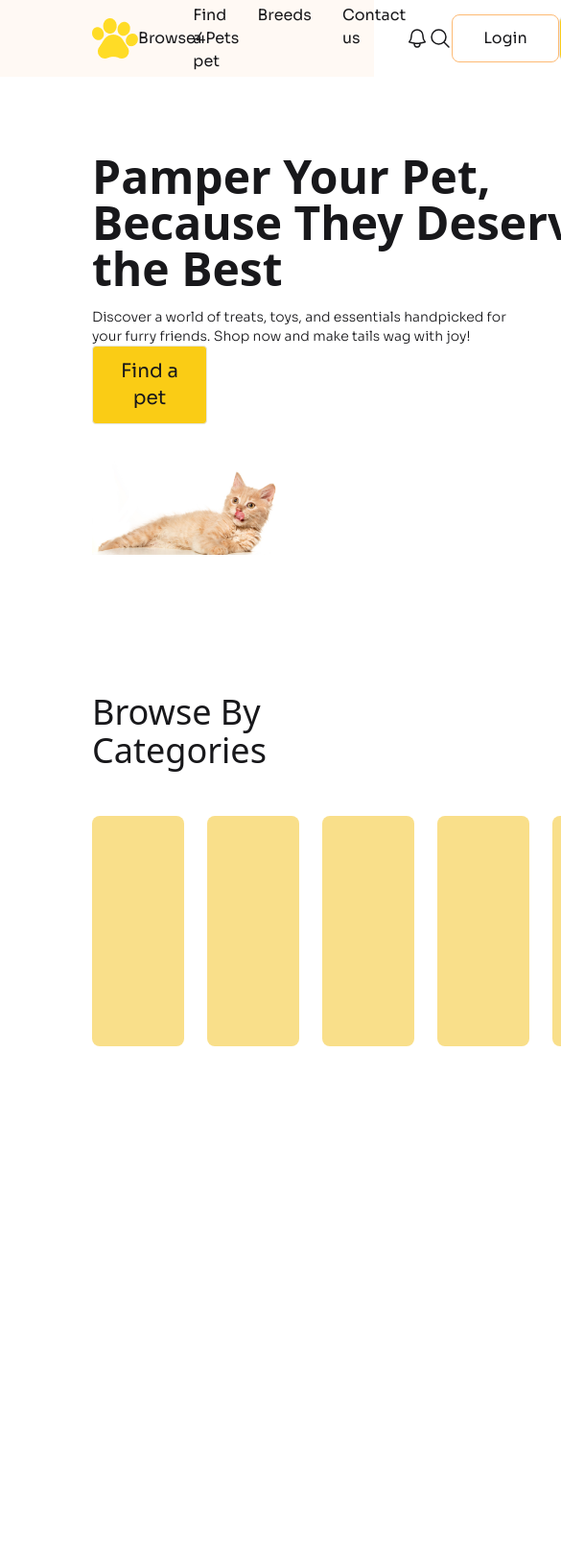
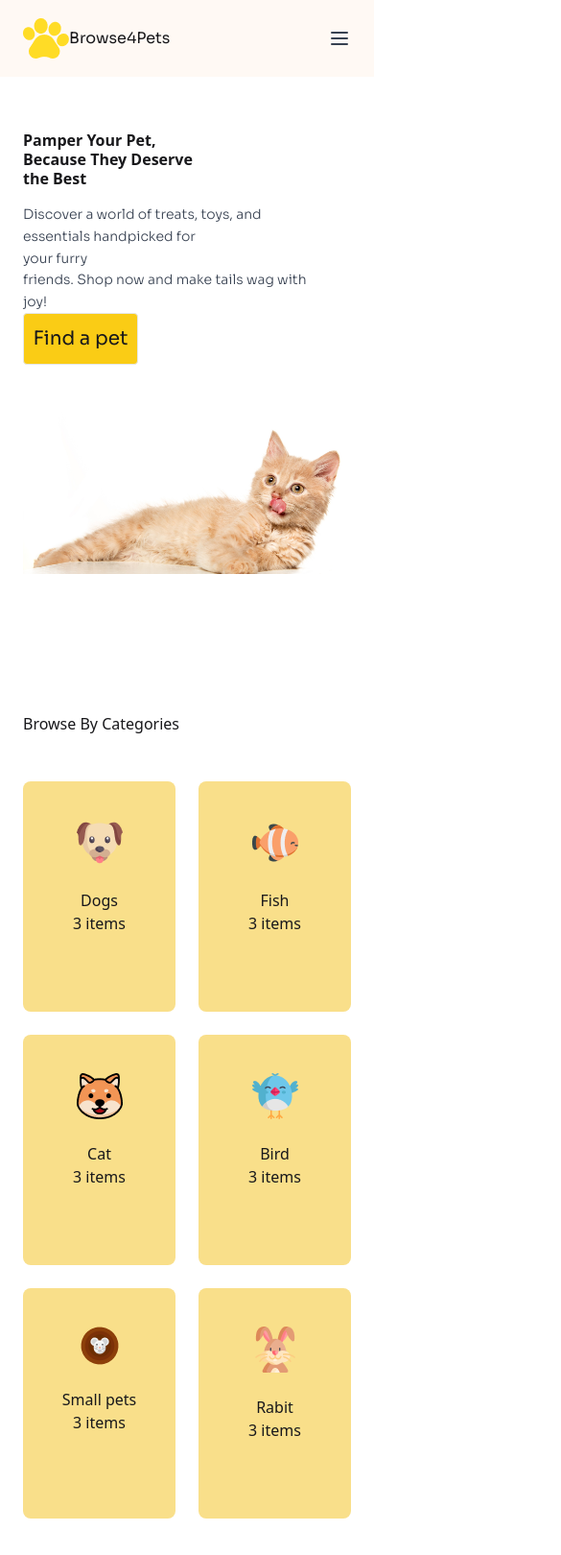
Before and after one commit to nusurhamid/assaignment-3-pet-shop, a plain HTML site: page index.html in a window 390 px wide. Shown: the top 1620 px of the page at 96% size, 585 px wide, since content can reach past the window. Before the commit the page ends 1214 px from the top, so only its background shows below. Drawn offline with nearby package versions, Linux system fonts and the light colour scheme; a web font is replaced by a local one.

Commit message:
second after recovery

```diff
--- a/index.html
+++ b/index.html
@@ -8,6 +8,7 @@
   <link href="https://cdn.jsdelivr.net/npm/daisyui@5" rel="stylesheet" type="text/css" />
   <script src="https://cdn.jsdelivr.net/npm/@tailwindcss/browser@4"></script>
   <script src="https://cdn.tailwindcss.com"></script>
+  <meta name="viewport" content="width=device-width, initial-scale=1.0">
   <script>
     tailwind.config = {
       theme: {
@@ -45,22 +46,29 @@
 </head>
 
 
-<body class="adlam-display-regular">
+<body class="adlam-display-regular  ">
 
-  <header class="sora-font bg-[#FFF9F4] lg:py-6 px-24 w-full h-20 flex flex-1 justify-between items-center mb-20">
-
-    <div class="flex flex-1 items-center">
+  <header class="sora-font bg-[#FFF9F4] w-full py-4 px-6 lg:px-24 flex justify-between items-center mb-10 gap-5">
+<!-- logo -->
+    <div class="flex  items-center">
       <img src="c1-assets/logo-header.png" alt="">
-      <h2 class="flex-1">Browse<span class="text-[rgba(255, 220, 38, 1)]">4</span>Pets</h2>
+      <h2 class="">Browse<span class="text-[rgba(255, 220, 38, 1)]">4</span>Pets</h2>
     </div>
-
-    <div class="flex flex-1 justify-between gap-8">
+<!-- Hamburger Icon -->
+ <div class="lg:hidden">
+  <svg xmlns="http://www.w3.org/2000/svg" class="h-6 w-6 text-gray-700" fill="none" viewBox="0 0 24 24"
+              stroke="currentColor">
+              <path stroke-linecap="round" stroke-linejoin="round" stroke-width="2"
+                d="M4 6h16M4 12h16M4 18h16" />
+    </svg>
+ </div>
+    <div class=" hidden lg:flex items-center gap-8">
       <h3 class="">Find a pet</h3>
       <h3 class="">Breeds</h3>
       <h3 class="">Contact us</h3>
     </div>
 
-    <div class="flex flex-1 items-center justify-between ">
+    <div class=" hidden lg:flex  items-center justify-between gap-2">
       <!-- bell icon -->
       <svg xmlns="http://www.w3.org/2000/svg" fill="none" viewBox="0 0 24 24" stroke-width="1.5" stroke="currentColor"
         class="size-6">
@@ -79,74 +87,76 @@
 
     </div>
 
+  </header>
 
 
-
-
-  </header>
-  <main class="px-24">
+  <main class=" lg:mx-25 py-4 px-6  ">
     <section class="mb-36">
-      <div class="w-220">
-        <h2 class="adlam-display-regular text-5xl font-semibold">
+      <div class="w-full sm:px-6 ">
+        <h2 class="adlam-display-regular sm:text-3xl lg:text-5xl font-semibold leading-tight ">
           Pamper Your Pet,<br> Because They Deserve <br> the Best
         </h2>
-        <h4 class="sora-font font-light text-sm mt-4">
-          Discover a world of treats, toys, and essentials handpicked for <br> your furry friends. Shop now and make
-          tails wag with joy!
+        <h4 class="sora-font font-light text-sm text-gray-700 mt-4 leading-relaxed">
+          Discover a world of treats, toys, and <br class="lg:hidden"> essentials handpicked for <br class=""> your furry <br class="lg:hidden"> friends. Shop now and make
+          tails wag with <br class="lg:hidden">joy!
         </h4>
-        <button class="sora-font text-xl w-30 bg-yellow-400 px-5 py-3 border rounded mb-6">Find a pet</button>
+        <button class="sora-font text-xl w-30 bg-yellow-400 px- py-3 border rounded mb-6">Find a pet</button>
       </div>
 
-      <div class="">
+      <div class="w-full">
         <img src="c1-assets/cat-big.png" alt="">
       </div>
 
-    </section>
-    <div class="adlam-display-regular mb-31 ">
-      <h2 class="text-4xl mb-12">Browse By Categories</h2>
-      <div class=" flex gap-6">
-        <div class="w-50 h-60 bg-[#F9DF8A] px-12 py-10 justify-items-center rounded rounded-lg">
-          <div class="">
+     </section>
+
+
+                <!-- browse section -->
+  <div class="adlam-display-regular mb-31 ">
+      <h2 class=" mb-12 lg:text-4xl sm:text-2xl">Browse By Categories</h2>
+      <div class="grid grid-cols-2  gap-6 lg:flex w-full">
+        <!-- card 1 -->
+        <div class="w-full h-60 bg-[#F9DF8A] px-12 py-10 justify-items-center rounded rounded-lg">
+          <div class="mb-6">
             <img src="c1-assets/dog-cartoon.png" alt="">
           </div>
-          <h4></h4>
-          <h5 class=""></h5>
+          <h4 class="whitespace-nowrap">Dogs</h4>
+          <h5 class="whitespace-nowrap">3 items</h5>
         </div>
 
-        <div class="w-50 h-60 bg-[#F9DF8A] px-12 py-10 justify-items-center rounded rounded-lg">
-          <div class="">
+        <div class="w-full h-60 bg-[#F9DF8A] px-12 py-10 justify-items-center rounded rounded-lg">
+          <div class="mb-6">
             <img src="c1-assets/fish-cartoon.png" alt="">
           </div>
-          <h4></h4>
-          <h5 class=""></h5>
+          <h4 class="whitespace-nowrap">Fish</h4>
+          <h5 class="whitespace-nowrap">3 items</h5>
         </div>
-        <div class="w-50 h-60 bg-[#F9DF8A] px-12 py-10 justify-items-center rounded rounded-lg">
-          <div class="">
+        <div class="w-full h-60 bg-[#F9DF8A] px-12 py-10 justify-items-center rounded rounded-lg">
+          <div class="mb-6">
             <img src="c1-assets/cat-cartoon.png" alt="">
           </div>
-          <h4></h4>
-          <h5 class=""></h5>
+          <h4 class="whitespace-nowrap">Cat</h4>
+          <h5 class="whitespace-nowrap">3 items</h5>
         </div>
-        <div class="w-50 h-60 bg-[#F9DF8A] px-12 py-10 justify-items-center rounded rounded-lg">
-          <div class="">
+        <div class="w-full h-60 bg-[#F9DF8A] px-12 py-10 justify-items-center rounded rounded-lg">
+          <div class="mb-6">
             <img src="c1-assets/bird-cartoon.png" alt="">
           </div>
-          <h4></h4>
-          <h5 class=""></h5>
+          <h4 class="whitespace-nowrap">Bird</h4>
+          <h5 class="whitespace-nowrap">3 items</h5>
         </div>
-        <div class="w-50 h-60 bg-[#F9DF8A] px-12 py-10 justify-items-center rounded rounded-lg">
-          <div class="">
+        <div class="w-full h-60 bg-[#F9DF8A] px-12 py-10 justify-items-center rounded rounded-lg">
+          <div class="mb-6">
             <img src="c1-assets/mouse-cartoon.png" alt="">
           </div>
-          <h4></h4>
-          <h5 class=""></h5>
+          <h4 class="whitespace-nowrap">Small pets</h4>
+          <h5 class="whitespace-nowrap">3 items</h5>
         </div>
-        <div class="w-50 h-60 bg-[#F9DF8A] px-12 py-10 justify-items-center rounded rounded-lg">
-          <div class="">
+        <div class="w-full h-60 bg-[#F9DF8A] px-12 py-10 justify-items-center rounded rounded-lg">
+          <div class="mb-6">
             <img src="c1-assets/rabbit-cartoon.png" alt="">
           </div>
-          <h4></h4>
-          <h5 class=""></h5>
+          <h4 class="whitespace-nowrap">Rabit</h4>
+          <h5 class="">3 items</h5>
         </div>
       </div>
     </div>
```
